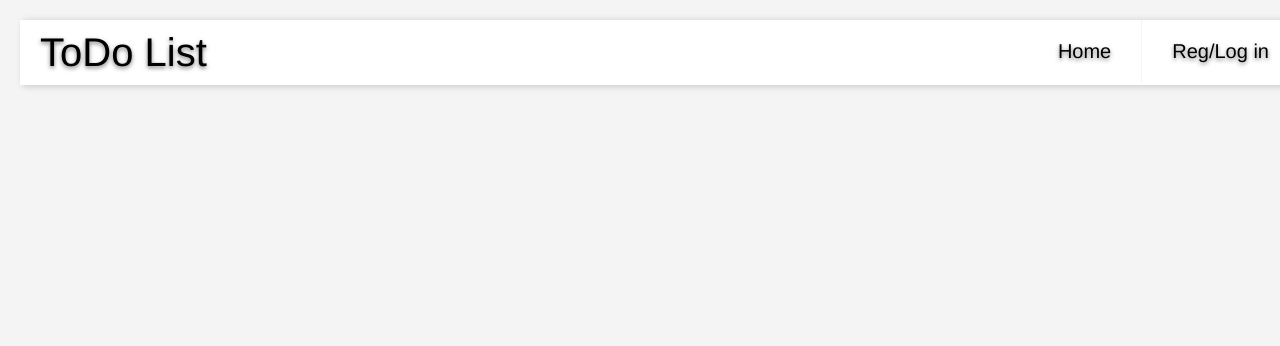
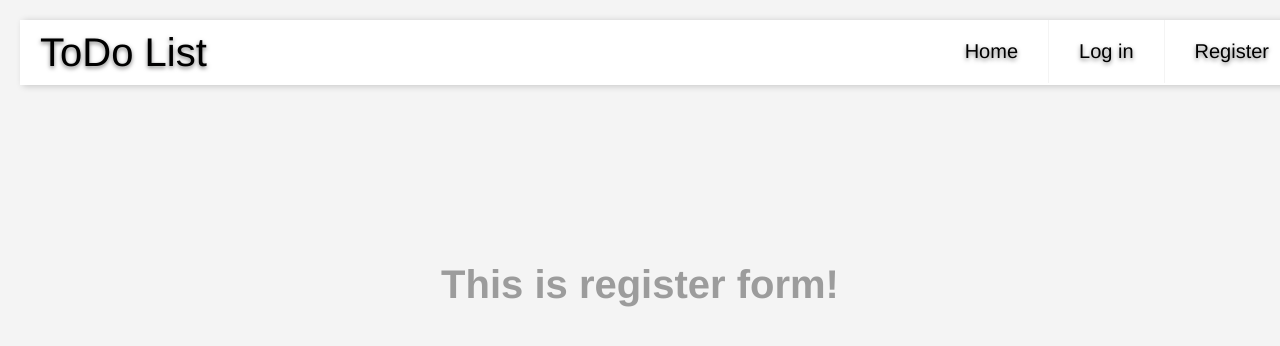
Before and after one commit to MilanK1/to-do-list-client, a React (Create React App) app: page /register in a window 1280 px wide. Shown: the top 346 px of the page. Built offline with nearby package versions, Linux system fonts and the light colour scheme.

Commit message:
Added register form PAGE whcih is not workig

```diff
--- a/src/App.js
+++ b/src/App.js
@@ -3,6 +3,7 @@ import React from 'react';
 import List from './Components/list/List';
 import Header from "./Components/header/Header"
 import Login from "./Components/login/Login";
+import Register from "./Components/register/Register";
 import {BrowserRouter, Route, Switch} from "react-router-dom";
 
 
@@ -21,8 +22,14 @@ function App() {
         </div>
         </Switch>
         <Switch>
-            <div className="Login-register-forms">
+            <div className="Login-form">
                 <Route path="/login" component={Login}/>
+            </div>
+        </Switch>
+
+        <Switch>
+            <div className="register-form">
+                <Route path="/register" component={Register}/>
             </div>
         </Switch>
 
--- a/src/Components/header/Header.js
+++ b/src/Components/header/Header.js
@@ -10,7 +10,8 @@ return(
         <label className="menu-icon" htmlFor="menu-btn"><span className="navicon"></span></label>
         <ul className="menu">
           <Link to={"/"}>  <li><a>Home</a></li> </Link>
-           <Link to={'login'}> <li><a >Reg/Log in</a></li> </Link>
+           <Link to={'login'}> <li><a >Log in</a></li> </Link>
+           <Link to={'register'}> <li><a >Register</a></li> </Link>
         </ul>
     </header>
 
--- a/src/Components/register/Register.js
+++ b/src/Components/register/Register.js
@@ -0,0 +1,8 @@
+ const Register = ()=>{
+    return(
+        <div className="container">
+            <h1>This is register form!</h1>
+        </div>
+    )
+}
+ export default Register
```
Also changed, not shown: src/Components/register/login.css (deleted), src/Components/register/register.css (added).
